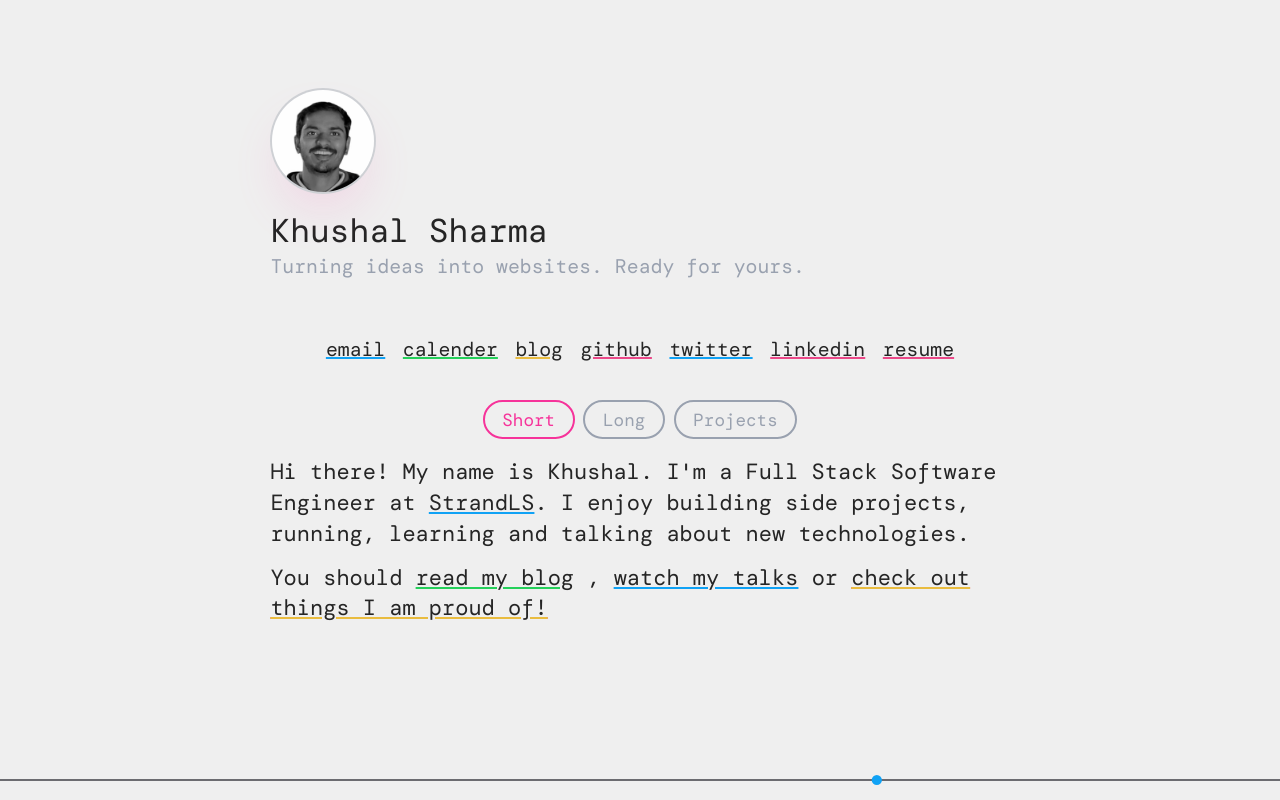
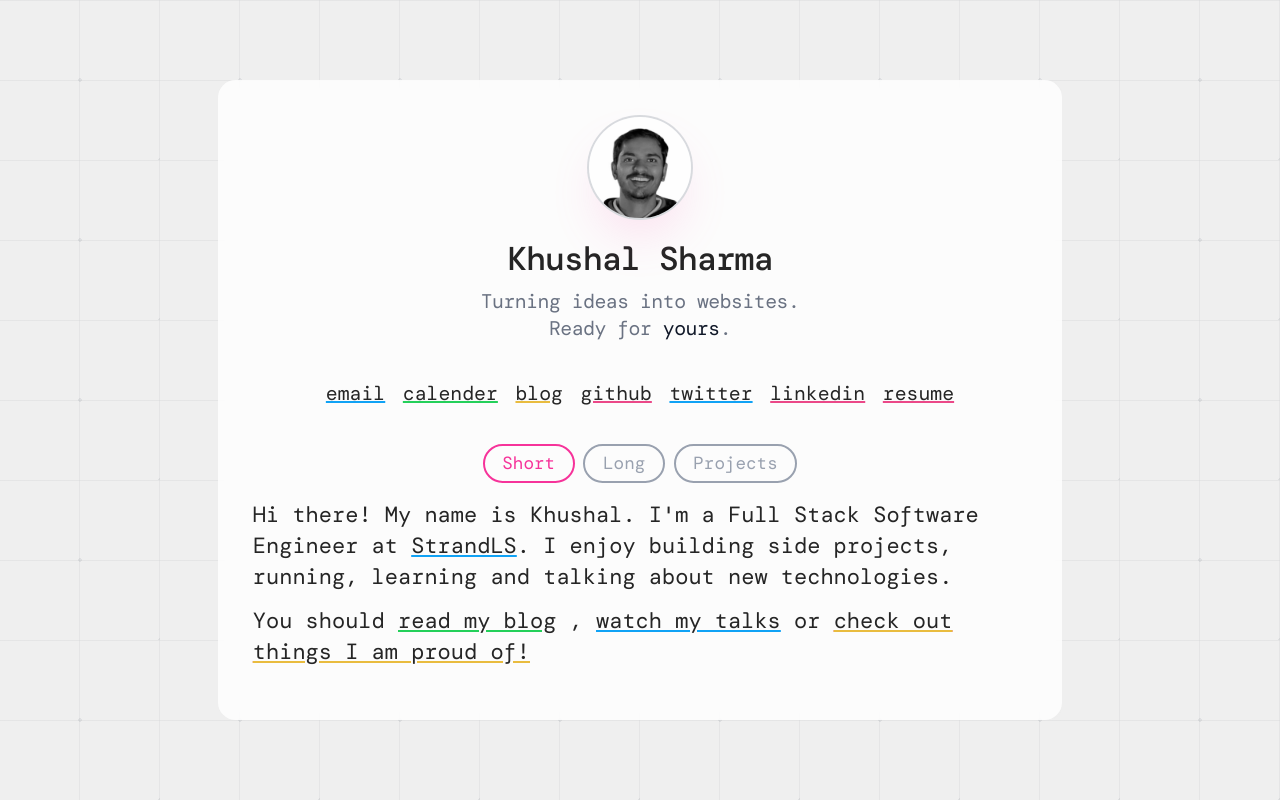
Before and after one commit to Logan1x/Logan1x.github.io, a React (Vite) app: page / in a window 1280 px wide. Built offline with nearby package versions, Linux system fonts and the light colour scheme; a web font is replaced by a local one.

Commit message:
updated bg and pproject desc

```diff
--- a/src/Home.tsx
+++ b/src/Home.tsx
@@ -24,6 +24,7 @@ function Home() {
   const [activeBio, setActiveBio] = useState<BioType>("short");
   const [isModalOpen, setIsModalOpen] = useState(false);
   const [circleColor, setCircleColor] = useState(colors[0]);
+  const [showAnimation, setShowAnimation] = useState(false);
 
   const initialLinks: LinkType[] = useMemo(
     () => [
@@ -89,13 +90,32 @@ function Home() {
   }, []);
 
   return (
-    <div className="max-w-2xl">
-      <div className="flex flex-col items-center md:items-start justify-between w-full gap-4 pt-20">
+    <div className="max-w-3xl mx-auto min-h-screen flex items-center relative">
+      <div
+        className="pointer-events-none fixed inset-0 z-0 opacity-70"
+        style={{
+          backgroundImage: `
+            repeating-linear-gradient(0deg, transparent, transparent 79px, rgba(75, 85, 99, 0.08) 79px, rgba(75, 85, 99, 0.08) 80px, transparent 80px, transparent 159px, rgba(75, 85, 99, 0.08) 159px, rgba(75, 85, 99, 0.08) 160px),
+            repeating-linear-gradient(90deg, transparent, transparent 79px, rgba(75, 85, 99, 0.08) 79px, rgba(75, 85, 99, 0.08) 80px, transparent 80px, transparent 159px, rgba(75, 85, 99, 0.08) 159px, rgba(75, 85, 99, 0.08) 160px),
+            radial-gradient(circle at 80px 80px, rgba(55, 65, 81, 0.12) 2px, transparent 2px),
+            radial-gradient(circle at 160px 160px, rgba(55, 65, 81, 0.12) 2px, transparent 2px)
+          `,
+          backgroundSize: "160px 160px, 160px 160px, 160px 160px, 160px 160px",
+        }}
+      />
+      <div className="bg-white/80 backdrop-blur-sm rounded-2xl p-6 lg:p-8 w-full relative z-10">
+        <div className="flex flex-col items-center justify-between w-full gap-4">
           <FaceTracker />
-        <div className="text-center md:text-left">
-          <h1 className="text-3xl">Khushal Sharma</h1>
-          <h2 className="text-lg text-gray-400 mb-4">
-            Turning ideas into websites. Ready for yours.
+          <div className="text-center">
+            <h1 className="text-3xl tracking-tight leading-tight font-medium mb-2">
+              Khushal Sharma
+            </h1>
+            <h2 className="text-lg text-gray-500 tracking-tight leading-snug">
+              <span className="block">Turning ideas into websites.</span>
+              <span className="block">
+                Ready for{" "}
+                <span className="text-gray-900">yours</span>.
+              </span>
             </h2>
           </div>
         </div>
@@ -146,8 +166,7 @@ function Home() {
               <button
                 key={bioType}
                 onClick={() => setActiveBio(bioType)}
-              className={`px-4 py-1 rounded-full border-2 capitalize cursor-pointer ${
-                activeBio === bioType
+                className={`px-4 py-1 rounded-full border-2 capitalize cursor-pointer ${activeBio === bioType
                   ? "border-pink-500 text-pink-500"
                   : "border-gray-400 text-gray-400 hover:border-pink-500 hover:text-pink-500 transition-colors duration-300"
                   }`}
@@ -167,8 +186,8 @@ function Home() {
             {activeBio === "short" ? (
               <div className="space-y-3 mb-4">
                 <p>
-                Hi there! My name is Khushal. I'm a Full Stack Software Engineer
-                at{" "}
+                  Hi there! My name is Khushal. I'm a Full Stack Software
+                  Engineer at{" "}
                   <a
                     className="hover:text-gray-400"
                     href="https://strandls.com/"
@@ -180,8 +199,8 @@ function Home() {
                   >
                     StrandLS
                   </a>
-                . I enjoy building side projects, running, learning and talking
-                about new technologies.
+                  . I enjoy building side projects, running, learning and
+                  talking about new technologies.
                 </p>
                 <p>
                   You should{" "}
@@ -298,7 +317,9 @@ function Home() {
                       textDecorationLine: "underline",
                     }}
                     onClick={() => {
-                    navigator.clipboard.writeText("sharmakhushal78@gmail.com");
+                      navigator.clipboard.writeText(
+                        "sharmakhushal78@gmail.com"
+                      );
                       alert("Copied to clipboard!!");
                     }}
                   >
@@ -310,7 +331,9 @@ function Home() {
             )}
           </div>
         </div>
+      </div>
 
+      {showAnimation && (
         <div className="fixed bottom-0 left-0 right-0 flex justify-center overflow-hidden z-40">
           <svg
             width="100%"
@@ -323,6 +346,7 @@ function Home() {
             <circle className="line-traveler" r="8" fill={circleColor} />
           </svg>
         </div>
+      )}
 
       {isModalOpen && (
         <div className="fixed inset-0  bg-opacity-20 backdrop-blur-sm flex items-center justify-center z-50 p-4">
--- a/src/Projects.tsx
+++ b/src/Projects.tsx
@@ -164,7 +164,7 @@ const Projects = () => {
   }, [initialAchievements, initialTalks, initialProjects]);
 
   const loadMoreProjects = () => {
-    setVisibleProjects((prev) => prev + 6);
+    setVisibleProjects((prev) => prev + 4);
   };
 
   const renderTitleWithLinks = (title: string, links?: LinkItem[]) => {
@@ -214,7 +214,19 @@ const Projects = () => {
   };
 
   return (
-    <div className="max-w-7xl mx-auto mb-4">
+    <div className="max-w-6xl mx-auto mb-4 relative">
+      <div
+        className="pointer-events-none fixed inset-0 z-0 opacity-50"
+        style={{
+          backgroundImage: `
+            repeating-linear-gradient(0deg, transparent, transparent 79px, rgba(75, 85, 99, 0.08) 79px, rgba(75, 85, 99, 0.08) 80px, transparent 80px, transparent 159px, rgba(75, 85, 99, 0.08) 159px, rgba(75, 85, 99, 0.08) 160px),
+            repeating-linear-gradient(90deg, transparent, transparent 79px, rgba(75, 85, 99, 0.08) 79px, rgba(75, 85, 99, 0.08) 80px, transparent 80px, transparent 159px, rgba(75, 85, 99, 0.08) 159px, rgba(75, 85, 99, 0.08) 160px),
+            radial-gradient(circle at 80px 80px, rgba(55, 65, 81, 0.12) 2px, transparent 2px),
+            radial-gradient(circle at 160px 160px, rgba(55, 65, 81, 0.12) 2px, transparent 2px)
+          `,
+          backgroundSize: "160px 160px, 160px 160px, 160px 160px, 160px 160px",
+        }}
+      />
       <Link
         to="/"
         className="text-lg text-gray-400 pt-4 flex items-center gap-2 cursor-pointer"
@@ -238,7 +250,7 @@ const Projects = () => {
         <span>Go back</span>
       </Link>
 
-      <div className="w-full pt-8">
+      <div className="w-full pt-8 relative z-10">
         <div className="text-center mb-8">
           <h1 className="text-3xl">Artifacts</h1>
           <p className="text-lg text-gray-400 my-2">
--- a/src/data/projects.ts
+++ b/src/data/projects.ts
@@ -1,7 +1,7 @@
 export const projects = [
   {
     title:
-      "[Kreeate]: Writing GitHub issues sucks. We fixed it.",
+      "[Kreeate]: Writing GitHub issues sucks. I made it easier.",
     links: [
       {
         text: "Kreeate",
@@ -210,7 +210,7 @@ export const projects = [
     title: "[Keep Clone React]: Open-source replica of Google Keep built with ReactJS.",
     links: [
       {
-        text: "Keep Clone",
+        text: "Keep Clone React",
         link: "https://react-keep-clone.netlify.app/",
       },
       {
@@ -275,7 +275,7 @@ export const projects = [
     title: "[Cash Register Manager]: Gives change in minimum number of notes.",
     links: [
       {
-        text: "Cash Register",
+        text: "Cash Register Manager",
         link: "https://cash-register-manager-neog.netlify.app/",
       },
       {
@@ -314,7 +314,7 @@ export const projects = [
     title: "[Random Profile Cards]: Project where data is fetched from an API and rendered.",
     links: [
       {
-        text: "Random Profile",
+        text: "Random Profile Cards",
         link: "https://random-profile.netlify.app/",
       },
       {
@@ -340,7 +340,7 @@ export const projects = [
     title: "[Nucleotide Sequence Generator]: Generate random DNA sequence and find reverse complement.",
     links: [
       {
-        text: "Repo",
+        text: "Nucleotide Sequence Generator",
         link: "https://github.com/Logan1x/Nucleotide-Sequence-generator",
       },
     ],
@@ -410,7 +410,7 @@ export const projects = [
     title: "[Year Progress]: Year Progress Bot made with Flask.",
     links: [
       {
-        text: "Repo",
+        text: "Year Progress",
         link: "https://github.com/Logan1x/Year-Progress",
       },
     ],
```
Lines whose indentation alone changed are shown as unchanged.
